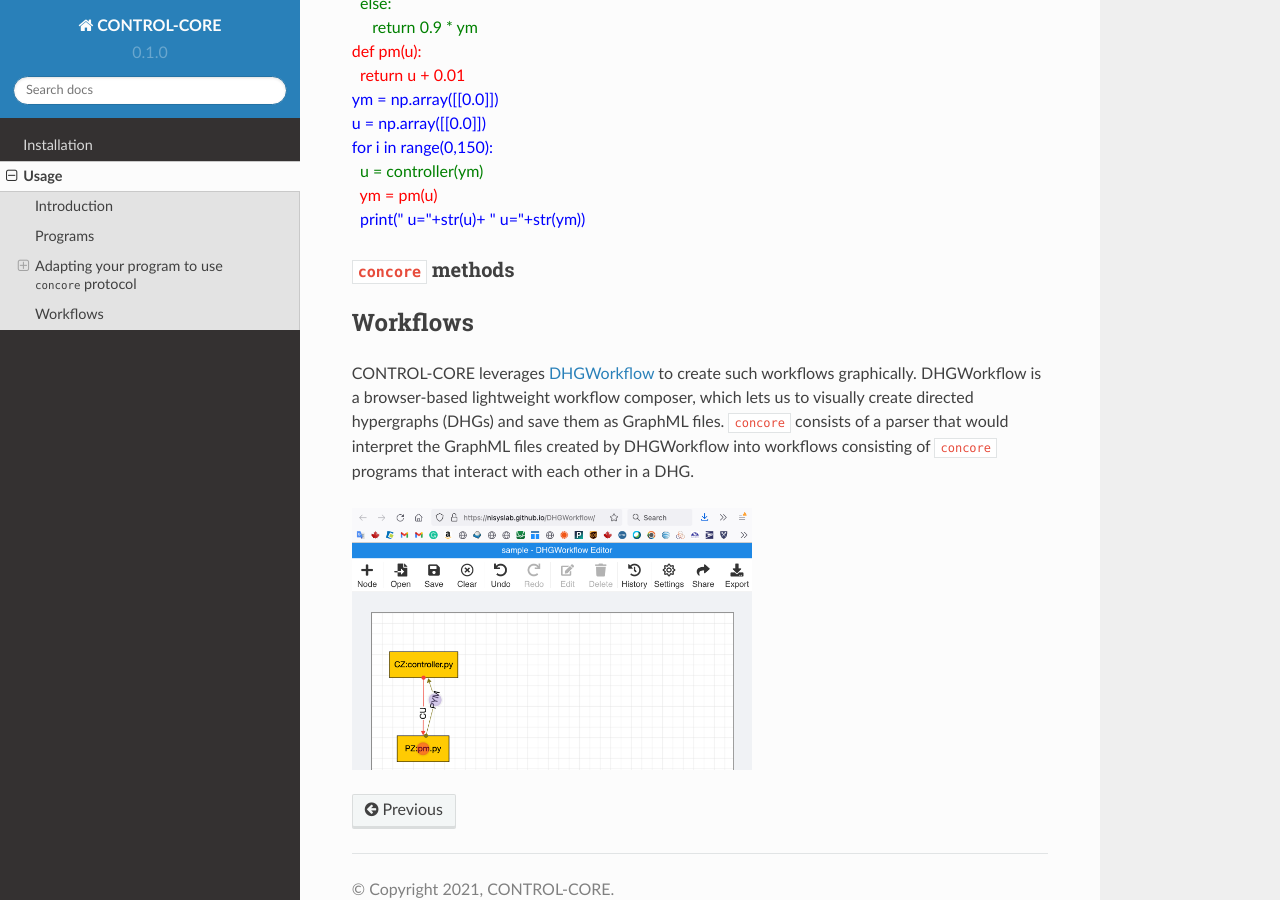
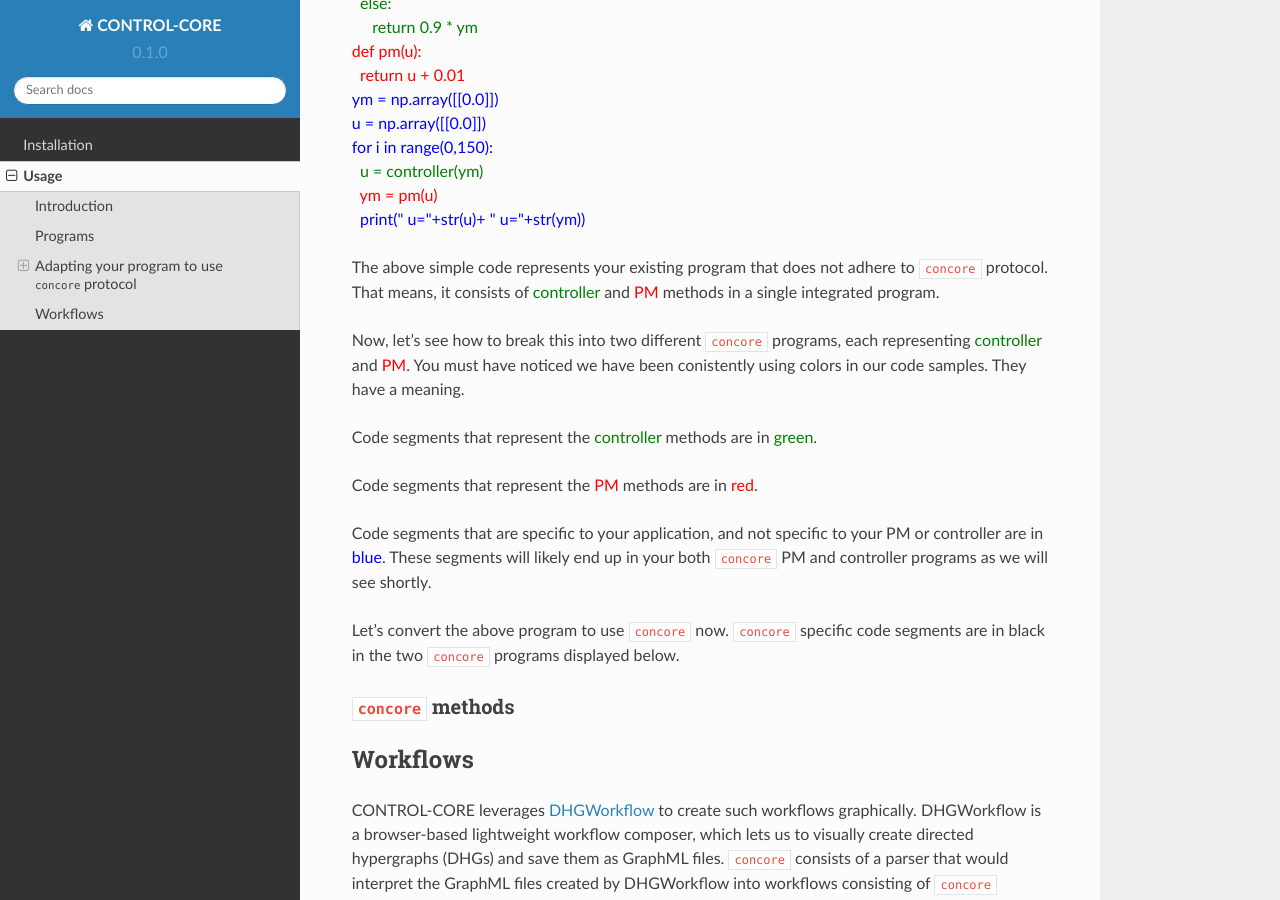
Before and after one commit to ControlCore-Project/documentation, a Sphinx documentation site: the page built from docs/source/usage.rst, in a window 1280 px wide and 900 px high, scrolled down 1255 px. Built offline with Sphinx 7.4.7 and the Read the Docs theme 2.0.0, drawn with Linux system fonts in a browser that asks for light colours.

Commit message:
Update usage.rst

```diff
--- a/docs/source/usage.rst
+++ b/docs/source/usage.rst
@@ -50,6 +50,18 @@
 :raw-html:`<font color="blue">  print(" u="+str(u)+ " u="+str(ym))</font><br>`
 
 
+The above simple code represents your existing program that does not adhere to ``concore`` protocol. That means, it consists of :raw-html:`<font color="green">controller</font>` and :raw-html:`<font color="red">PM</font>` methods in a single integrated program.
+
+Now, let's see how to break this into two different ``concore`` programs, each representing :raw-html:`<font color="green">controller</font>` and :raw-html:`<font color="red">PM.</font>` You must have noticed we have been conistently using colors in our code samples. They have a meaning.
+
+Code segments that represent the :raw-html:`<font color="green">controller</font>` methods are in :raw-html:`<font color="green">green</font>`.
+
+Code segments that represent the :raw-html:`<font color="red">PM</font>` methods are in :raw-html:`<font color="red">red</font>`.
+
+Code segments that are specific to your application, and not specific to your PM or controller are in :raw-html:`<font color="blue">blue</font>`. These segments will likely end up in your both ``concore`` PM and controller programs as we will see shortly.
+
+Let's convert the above program to use ``concore`` now. ``concore`` specific code segments are in black in the two ``concore`` programs displayed below.
+
 
 ``concore`` methods
 ########################
```
